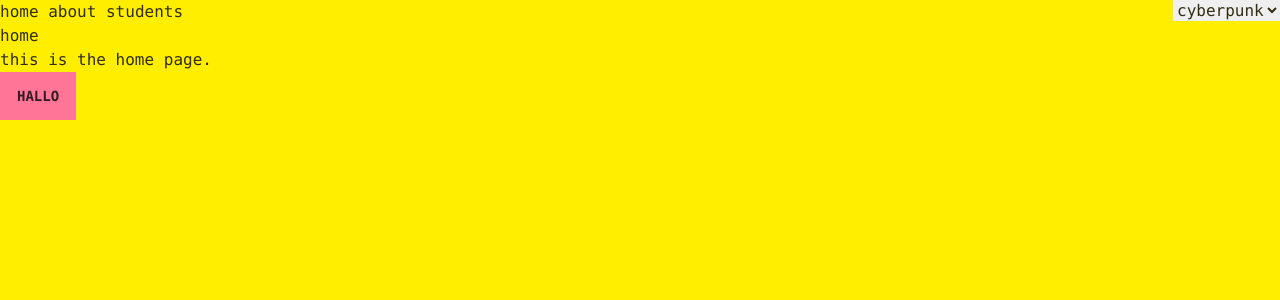
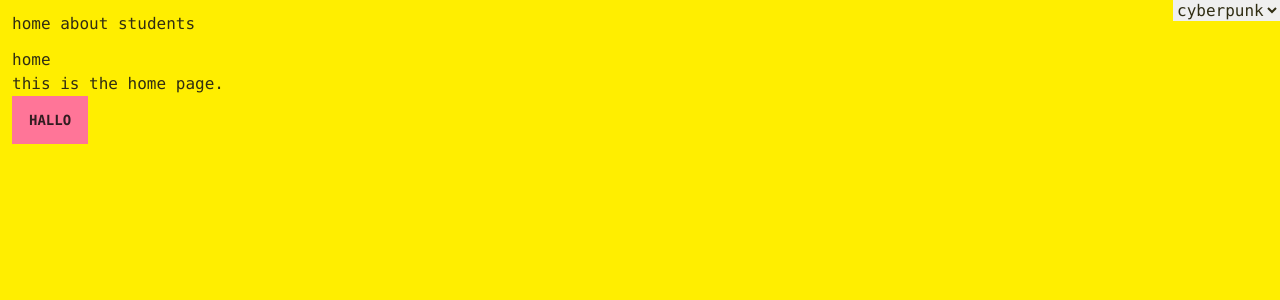
Before and after one commit to ambel67/sveltekit-demo, a SvelteKit app: page / in a window 1280 px wide. Shown: the top 300 px of the page. Built offline with nearby package versions, Linux system fonts and the light colour scheme.

Commit message:
Update +layout.svelte

```diff
--- a/src/routes/+layout.svelte
+++ b/src/routes/+layout.svelte
@@ -3,8 +3,8 @@
 	let theme = 'cyberpunk';
 </script>
 
-<div data-theme={theme} class="min-h-screen">
-	<nav>
+<div data-theme={theme} class="min-h-screen p-3">
+	<nav class="mb-3">
 		<a href="/">home</a>
 		<a href="/about">about</a>
 		<a href="/students">students</a>
```
